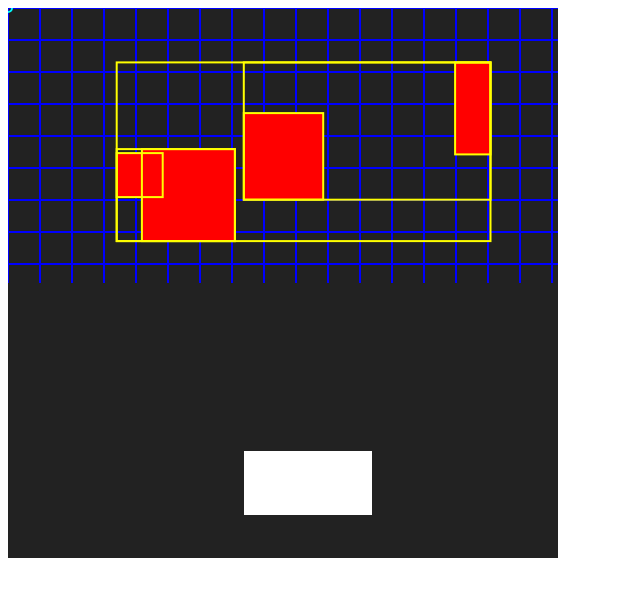
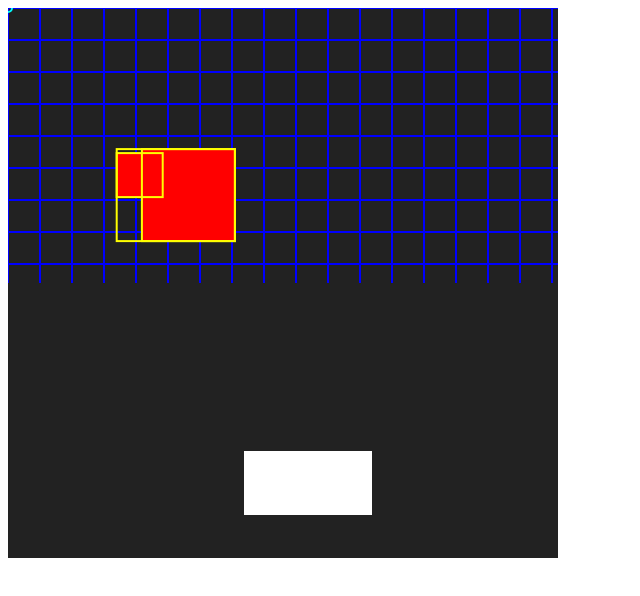
Before and after one commit to ozqf/ZealousJS, a plain HTML site: page zealous.html in a window 1280 px wide. Shown: the whole page, without its empty margins (0-640 px from the left). Drawn offline with Linux system fonts and the light colour scheme.

Commit message:
Crude, almost working node insertion function

```diff
--- a/src/bvh.js
+++ b/src/bvh.js
@@ -1,3 +1,54 @@
+////////////////////////////////////////////////////////////////////
+// Utility functions
+////////////////////////////////////////////////////////////////////
+function CopyAABB(original, copy) {
+    copy.minX = original.minX;
+    copy.minY = original.minY;
+    copy.maxX = original.maxX;
+    copy.maxY = original.maxY;
+}
+
+function CalcAABBVolume(aabb) {
+    return (aabb.maxX - aabb.minX) * (aabb.maxY - aabb.minY);
+}
+
+function OverlapAABBs(a, b) {
+    if ((a.minX <= b.maxX && a.minY <= b.minY)
+        &&
+        (a.maxX >= b.minX && a.maxY >= b.minY))
+        { return true; }
+    return false;
+}
+
+function CompareAABBs(a, b) {
+    if (!OverlapAABBs(a, b)) { return -1; }
+    let combination = BvhCombineAABBs(a, b);
+    return CalcAABBVolume(combination);
+}
+
+// converts a pos + halfSize obj
+// to min/max extents
+function Box2AABB(box) {
+    return {
+        minX: box.pos.x - box.halfWidth,
+        minY: box.pos.y - box.halfHeight,
+        maxX: box.pos.x + box.halfWidth,
+        maxY: box.pos.y + box.halfHeight
+    };
+}
+
+function BvhCombineAABBs(a, b) {
+    return {
+        minX: Math.min(a.minX, b.minX),
+        minY: Math.min(a.minY, b.minY),
+        maxX: Math.max(a.maxX, b.maxX),
+        maxY: Math.max(a.maxY, b.maxY)
+    };
+}
+
+////////////////////////////////////////////////////////////////////
+// Classes
+////////////////////////////////////////////////////////////////////
 function BvhNode() {
     // AABB Should be inflated for leaves
     // (actual, moving objects)
@@ -8,7 +59,7 @@ function BvhNode() {
     // If a right is present, this is a branch
     this.right = null;
     this.IsLeaf = function() {
-        return (this.right === null);
+        return (this.left === null && this.right === null);
     };
 	this.VsPoint = (x, y) => {
 		if (x < this.aabb.minX || x > this.aabb.maxX) { return false; }
@@ -20,19 +71,10 @@ function BvhNode() {
 	// here would be consistent.
     this.userData = null;
 }
-// convert box draw obj to bvh aabb
-function Box2AABB(box) {
-    return {
-        minX: box.pos.x - box.halfWidth,
-        minY: box.pos.y - box.halfHeight,
-        maxX: box.pos.x + box.halfWidth,
-        maxY: box.pos.y + box.halfHeight
-    };
-}
 
 function Bvh() {
-    let root = null;
-
+    this.root = null;
+    this.nextNodeId = 1;
     // Purely for debugging!
     this.nodes = [];
 
@@ -47,12 +89,3 @@ function Bvh() {
         }
     }*/
 }
-
-function BvhCombineAABBs(a, b) {
-    return {
-        minX: Math.min(a.minX, b.minX),
-        minY: Math.min(a.minY, b.minY),
-        maxX: Math.max(a.maxX, b.maxX),
-        maxY: Math.max(a.maxY, b.maxY)
-    };
-}
--- a/zealous.html
+++ b/zealous.html
@@ -38,6 +38,7 @@ let cursorId = -1;
 // Tree Traversal
 ////////////////////////////////////////////////////////////////////
 function RecursivePointTest(x, y, node, callback) {
+    //console.log(`Point test node ${node.id}`);
 	if (!node.VsPoint(x, y)) { return; }
 	if (!node.left || !node.right) { callback(node); return; }
 	RecursivePointTest(x, y, node.left, callback);
@@ -60,10 +61,21 @@ function WorldTickCallback(gs, deltaTime) {
 	for (let i = 0; i < shapesToClear.length; ++i) {
 		shapesToClear[i].colour = COLOUR_BOX_DEFAULT;
 	}
-	let overlaps = [];
-	RecursivePointTest(gs.cursorPos.x, gs.cursorPos.y, bvh.root, (node) => {
+    let overlaps = [];
+    let visits = [];
+
+    let PointTest = (x, y, node, callback) => {
+        visits.push(node.id);
+        if (!node.VsPoint(x, y)) { return false; }
+        if (!node.left || !node.right) { callback(node); return true; }
+        PointTest(x, y, node.left, callback);
+        PointTest(x, y, node.right, callback);
+        return true;
+    };
+	PointTest(gs.cursorPos.x, gs.cursorPos.y, bvh.root, (node) => {
 		overlaps.push(node.userData);
-	});
+    });
+    console.log(`Over ${overlaps.join(", ")} visited ${visits.join(", ")}`);
 	for (let i = 0; i < overlaps.length; ++i) {
 		let id = overlaps[i];
 		let shape = gs.FindEntById(id);
@@ -98,21 +110,55 @@ function Box2AABB(box) {
     };
 }
 
-function RecursiveInsert(node) {
-
+function Foo(bvh, queryNode, newNode) {
+    if (queryNode.IsLeaf()) {
+        console.log(`BVH Creating new branch`);
+        // split into branch and append leaves
+        // queryNode becomes a branch
+        // append copy of queryNode + new node as leaves
+        let sibling = new BvhNode();
+        sibling.id = bvh.nextNodeId++;
+        sibling.userData = queryNode.userData;
+        queryNode.userData = null;
+        CopyAABB(queryNode.aabb, sibling.aabb);
+        queryNode.aabb = BvhCombineAABBs(sibling.aabb, newNode.aabb);
+        queryNode.left = sibling;
+        queryNode.right = newNode;
+    } else {
+        // regardless of which child the shape is appended to we must
+        // enlarge to include the new shape!
+        queryNode.aabb = BvhCombineAABBs(queryNode.aabb, newNode.aabb);
+        // test whether left or right would be better to continue down
+        let scoreLeft = CompareAABBs(queryNode.left, newNode);
+        let scoreRight = CompareAABBs(queryNode.right, newNode);
+        console.log(`Choosing next node ${scoreLeft} vs ${scoreRight}`);
+        if (scoreLeft > scoreRight) {
+            Foo(bvh, queryNode.left, newNode);
+        } else {
+            Foo(bvh, queryNode.right, newNode);
+        }
+    }
 }
 
 function AutoBuildBvh(gs) {
     let shapes = gs.FindAllByTag(SHAPES_TAG);
     let bvh = new Bvh();
     let numShapes = shapes.length;
+    console.log(`Root: ${bvh.root}`);
     for (let i = 0; i < numShapes; ++i) {
         let shape = shapes[i];
         let node = new BvhNode();
+        node.id = bvh.nextNodeId++;
         node.aabb = shape.ToAABB();
+        node.userData = shape.id;
         if (bvh.root === null) { bvh.root = node; continue; }
 
+        let queryNode = bvh.root;
+        // Explore tree until a node to split is found
+        Foo(bvh, queryNode, node);
 
+        //let leftScore = DiffNodes(bvh.root.left, node);
+        //let rightScore = DiffNodes(bvh.root.right, node);
     }
     return bvh;
 }
@@ -121,6 +167,12 @@ function HandBuildBvh(gs) {
     //let boxes = gs.GetBoxList();
     //console.log(`Build BVH for ${boxes.length} AABBs`);
     let nodes = [];
+    /*
+                 1
+               /   \
+             /       \
+            2         3
+    */
     /*
                  1
                /   \
@@ -175,13 +227,17 @@ function HandBuildBvh(gs) {
 function TreeTest(gs) {
     gs.RemoveAllByTag(BVH_OUTLINE_TAG);
     // Generate Tree
-    let bvh = HandBuildBvh(gs);
+    //let bvh = HandBuildBvh(gs);2
+    let bvh = AutoBuildBvh(gs);
     let numNodes = 0;
     RecursiveWalk(bvh.root, (node) => {
+        let a = node.aabb;
+        //console.log(`Draw node min ${a.minX}, ${a.minY} max ${a.maxX}, ${a.maxY}`);
         let hw = (node.aabb.maxX - node.aabb.minX) / 2;
         let hh = (node.aabb.maxY - node.aabb.minY) / 2;
         let outline = gs.AddOutline(node.aabb.minX + hw, node.aabb.minY + hh, hw, hh, '#ffff00');
-		outline.tag = BVH_OUTLINE_TAG;
+        outline.tag = BVH_OUTLINE_TAG;
+        console.log(`Outline for node ${node.id}`);
         // gs.AddCircle(node.aabb.minX + hw, node.aabb.minY + hh, hw, '#ffff00');
         numNodes++;
     });
@@ -216,8 +272,8 @@ function BuildWorld(canvasElementId) {
     let shapes = [
         { x: 131.7, y: 167.1, hw: 23.0, hh: 22.0 },
         { x: 180.4, y: 187.1, hw: 46.5, hh: 46.0 },
-        { x: 275.5, y: 148.4, hw: 39.7, hh: 43.3 },
-        { x: 464.8, y: 100.4, hw: 17.7, hh: 46.0 },
+        //{ x: 275.5, y: 148.4, hw: 39.7, hh: 43.3 },
+        //{ x: 464.8, y: 100.4, hw: 17.7, hh: 46.0 },
     ];
 	let numShapes = shapes.length;
 	//let numShapes = 4;
```
